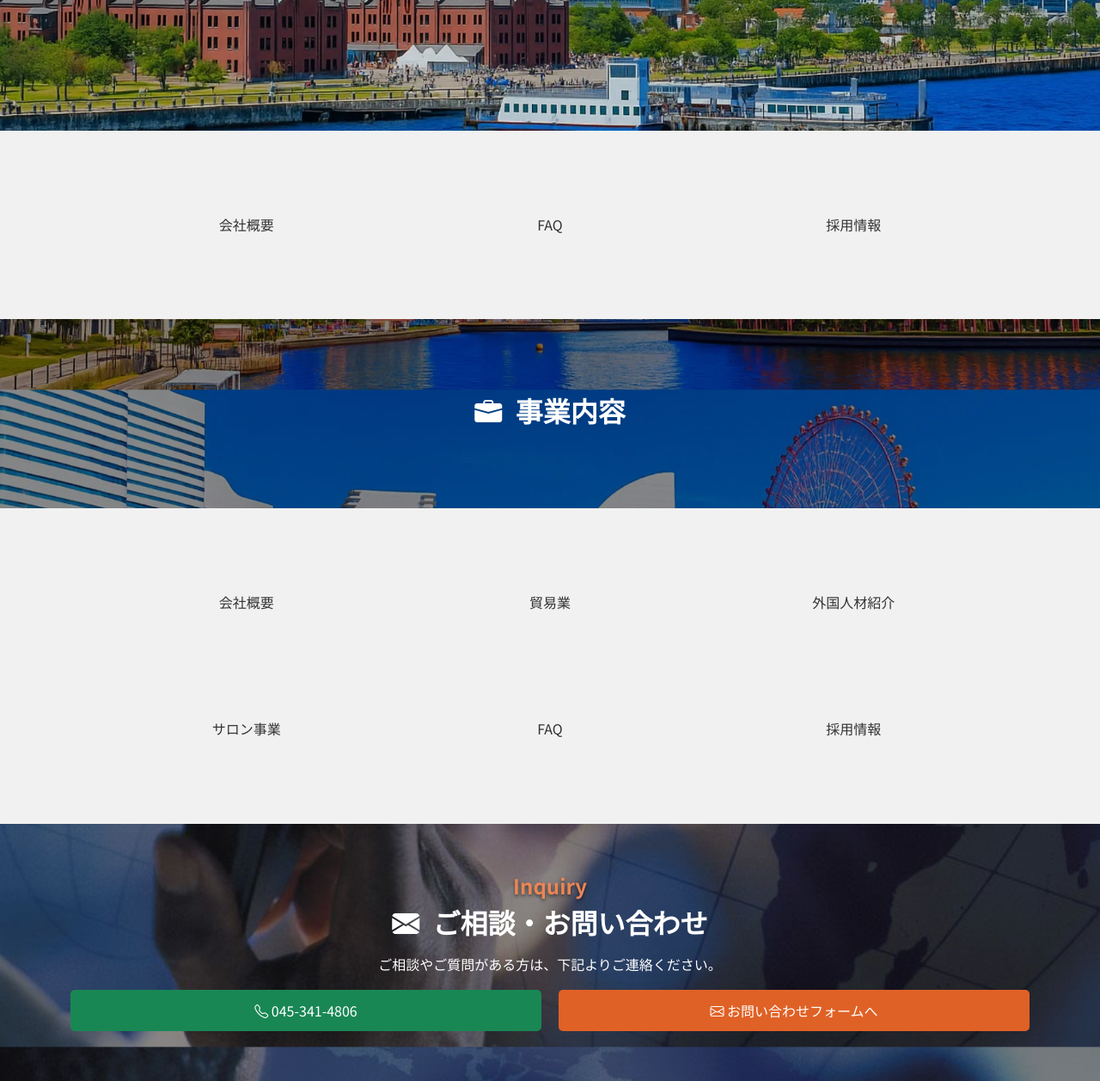
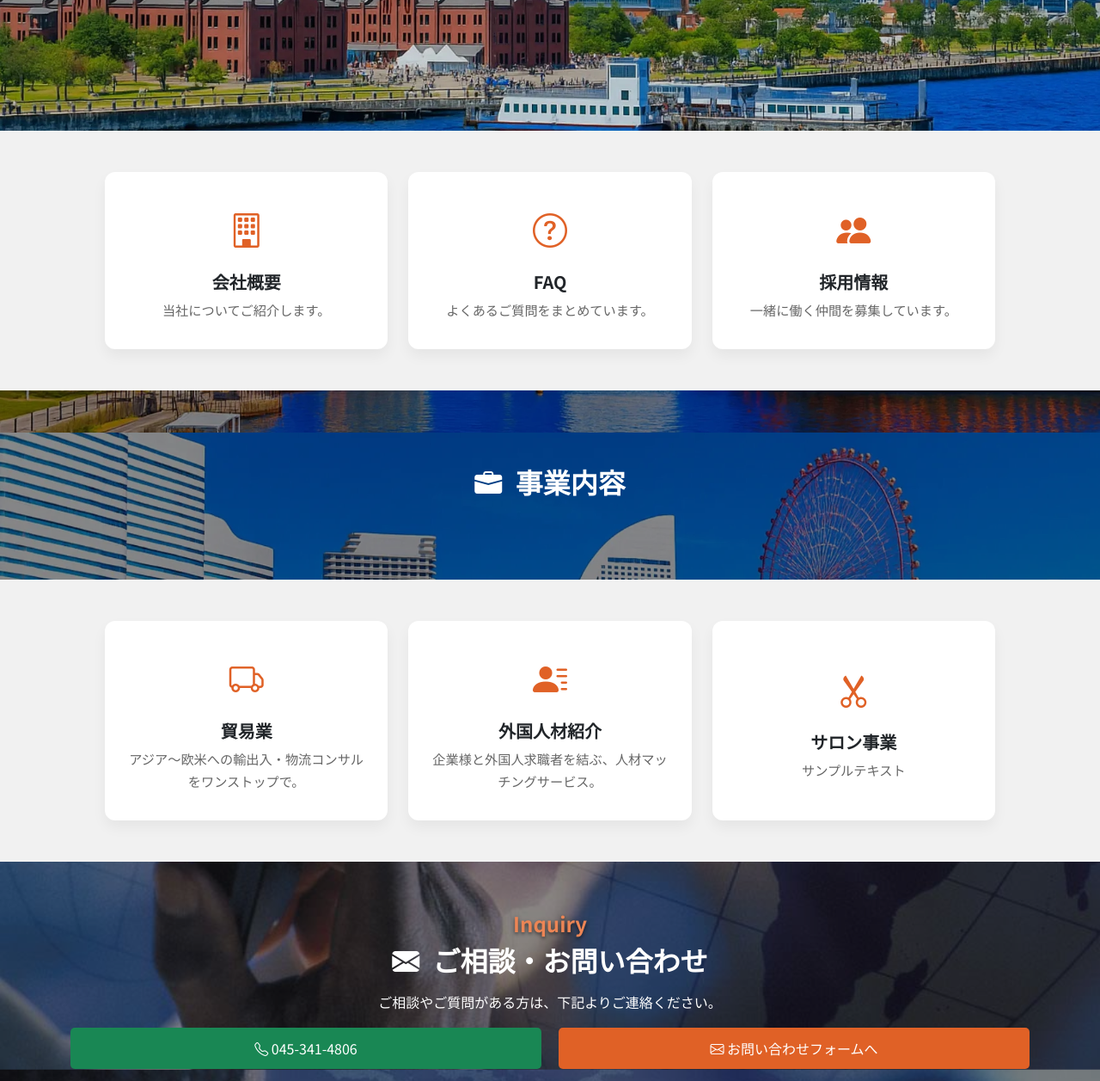
Before and after one commit to ko-nagai-0801/ywg, a PHP site: page / in a window 1280 px wide. Shown: the part 528-1785 px from the top of the page at 86% size. Run offline with PHP 8.4, Linux system fonts and the light colour scheme.

Commit message:
TOPページ修正

```diff
--- a/css/top.css
+++ b/css/top.css
@@ -149,3 +149,46 @@ section {
   list-style: disc inside;
   padding-left: 1rem;
 }
+
+/* カードのベース */
+.service-card {
+  border-radius: 0.75rem;
+  box-shadow: 0 0.5rem 1rem rgba(0, 0, 0, 0.05);
+  transition: transform 0.3s ease, box-shadow 0.3s ease;
+  overflow: hidden;
+}
+
+/* カードホバーで浮き上がる */
+.service-card:hover {
+  transform: translateY(-6px);
+  box-shadow: 0 1rem 1.5rem rgba(0, 0, 0, 0.1);
+}
+
+/* アイコン */
+.service-card .card-icon i {
+  color: #e06126;
+}
+
+/* タイトル */
+.service-card .card-title {
+  margin-bottom: 0.5rem;
+  font-weight: 700;
+}
+
+/* 説明文 */
+.service-card .card-text {
+  color: #666;
+  font-size: 0.95rem;
+}
+
+/* カード内リンクの余白調整 */
+.service-card .card-body {
+  padding: 2rem 1.5rem;
+}
+
+/* レスポンシブ：テキスト揃え */
+@media (max-width: 576px) {
+  .service-card .card-body {
+    padding: 1.5rem 1rem;
+  }
+}
--- a/index.php
+++ b/index.php
@@ -48,7 +48,7 @@
     </section>
 
 <!-- ========================
-      ？？？バナーセクション
+      バナーセクション
 ========================= -->
 <!-- <section id="business" class="section-banner section-banner--business">
   <h2 class="section-banner__heading text-center">
@@ -57,28 +57,53 @@
   </h2>
 </section> -->
 
-<!-- ↓ タイトル帯の下は通常コンテンツ。背景は出てこない -->
-<section id="services" class="py-5">
+<section id="abouts" class="py-5">
   <div class="container">
     <div class="row g-4">
-          <div class="col-lg-4 col-md-6 col-12">
-            <a href="./about/" class="service-card d-block text-center text-decoration-none py-5">
-              会社概要
-            </a>
+
+      <!-- 会社概要 -->
+      <div class="col-lg-4 col-md-6">
+        <div class="card service-card h-100 text-center border-0">
+          <a href="./about/" class="card-body d-flex flex-column align-items-center justify-content-center text-decoration-none text-dark">
+            <div class="card-icon mb-3">
+              <i class="bi bi-building fs-1"></i>
             </div>
-          <div class="col-lg-4 col-md-6 col-12">
-            <a href="./faq/" class="service-card d-block text-center text-decoration-none py-5">
-              FAQ
-            </a>
-          </div>
-          <div class="col-lg-4 col-md-6 col-12">
-            <a href="./recruit/" class="service-card d-block text-center text-decoration-none py-5">
-              採用情報
+            <h5 class="card-title">会社概要</h5>
+            <p class="card-text">当社についてご紹介します。</p>
           </a>
         </div>
       </div>
+
+      <!-- FAQ -->
+      <div class="col-lg-4 col-md-6">
+        <div class="card service-card h-100 text-center border-0">
+          <a href="./faq/" class="card-body d-flex flex-column align-items-center justify-content-center text-decoration-none text-dark">
+            <div class="card-icon mb-3">
+              <i class="bi bi-question-circle fs-1"></i>
+            </div>
+            <h5 class="card-title">FAQ</h5>
+            <p class="card-text">よくあるご質問をまとめています。</p>
+          </a>
+        </div>
+      </div>
+
+      <!-- 採用情報 -->
+      <div class="col-lg-4 col-md-6">
+        <div class="card service-card h-100 text-center border-0">
+          <a href="./recruit/" class="card-body d-flex flex-column align-items-center justify-content-center text-decoration-none text-dark">
+            <div class="card-icon mb-3">
+              <i class="bi bi-people-fill fs-1"></i>
+            </div>
+            <h5 class="card-title">採用情報</h5>
+            <p class="card-text">一緒に働く仲間を募集しています。</p>
+          </a>
+        </div>
+      </div>
+
+    </div>
   </div>
 </section>
+
 
 <!-- ========================
       事業内容バナーセクション
@@ -92,43 +117,53 @@
   </h2>
 </section>
 
-<!-- ↓ タイトル帯の下は通常コンテンツ。背景は出てこない -->
 <section id="services" class="py-5">
   <div class="container">
     <div class="row g-4">
-          <div class="col-lg-4 col-md-6 col-12">
-            <a href="./about/" class="service-card d-block text-center text-decoration-none py-5">
-              会社概要
-            </a>
+
+      <!-- 貿易業 -->
+      <div class="col-lg-4 col-md-6">
+        <div class="card service-card h-100 text-center border-0">
+          <a href="./trade/" class="card-body d-flex flex-column align-items-center justify-content-center text-decoration-none text-dark">
+            <div class="card-icon mb-3">
+              <i class="bi bi-truck fs-1"></i>
             </div>
-          <div class="col-lg-4 col-md-6 col-12">
-            <a href="./trade/" class="service-card d-block text-center text-decoration-none py-5">
-              貿易業
-            </a>
-          </div>
-          <div class="col-lg-4 col-md-6 col-12">
-            <a href="./hr/" class="service-card d-block text-center text-decoration-none py-5">
-              外国人材紹介
-            </a>
-          </div>
-          <div class="col-lg-4 col-md-6 col-12">
-            <a href="./salon/" class="service-card d-block text-center text-decoration-none py-5">
-              サロン事業
-            </a>
-          </div>
-          <div class="col-lg-4 col-md-6 col-12">
-            <a href="./faq/" class="service-card d-block text-center text-decoration-none py-5">
-              FAQ
-            </a>
-          </div>
-          <div class="col-lg-4 col-md-6 col-12">
-            <a href="./recruit/" class="service-card d-block text-center text-decoration-none py-5">
-              採用情報
+            <h5 class="card-title">貿易業</h5>
+            <p class="card-text">アジア〜欧米への輸出入・物流コンサルをワンストップで。</p>
           </a>
         </div>
       </div>
+
+      <!-- 外国人材紹介 -->
+      <div class="col-lg-4 col-md-6">
+        <div class="card service-card h-100 text-center border-0">
+          <a href="./hr/" class="card-body d-flex flex-column align-items-center justify-content-center text-decoration-none text-dark">
+            <div class="card-icon mb-3">
+              <i class="bi bi-person-lines-fill fs-1"></i>
+            </div>
+            <h5 class="card-title">外国人材紹介</h5>
+            <p class="card-text">企業様と外国人求職者を結ぶ、人材マッチングサービス。</p>
+          </a>
+        </div>
+      </div>
+
+      <!-- サロン事業 -->
+      <div class="col-lg-4 col-md-6">
+        <div class="card service-card h-100 text-center border-0">
+          <a href="./salon/" class="card-body d-flex flex-column align-items-center justify-content-center text-decoration-none text-dark">
+            <div class="card-icon mb-3">
+              <i class="bi bi-scissors fs-1"></i>
+            </div>
+            <h5 class="card-title">サロン事業</h5>
+            <p class="card-text">サンプルテキスト</p>
+          </a>
+        </div>
+      </div>
+
+    </div>
   </div>
 </section>
+
 
   </main>
 
```
Lines whose indentation alone changed are shown as unchanged.
